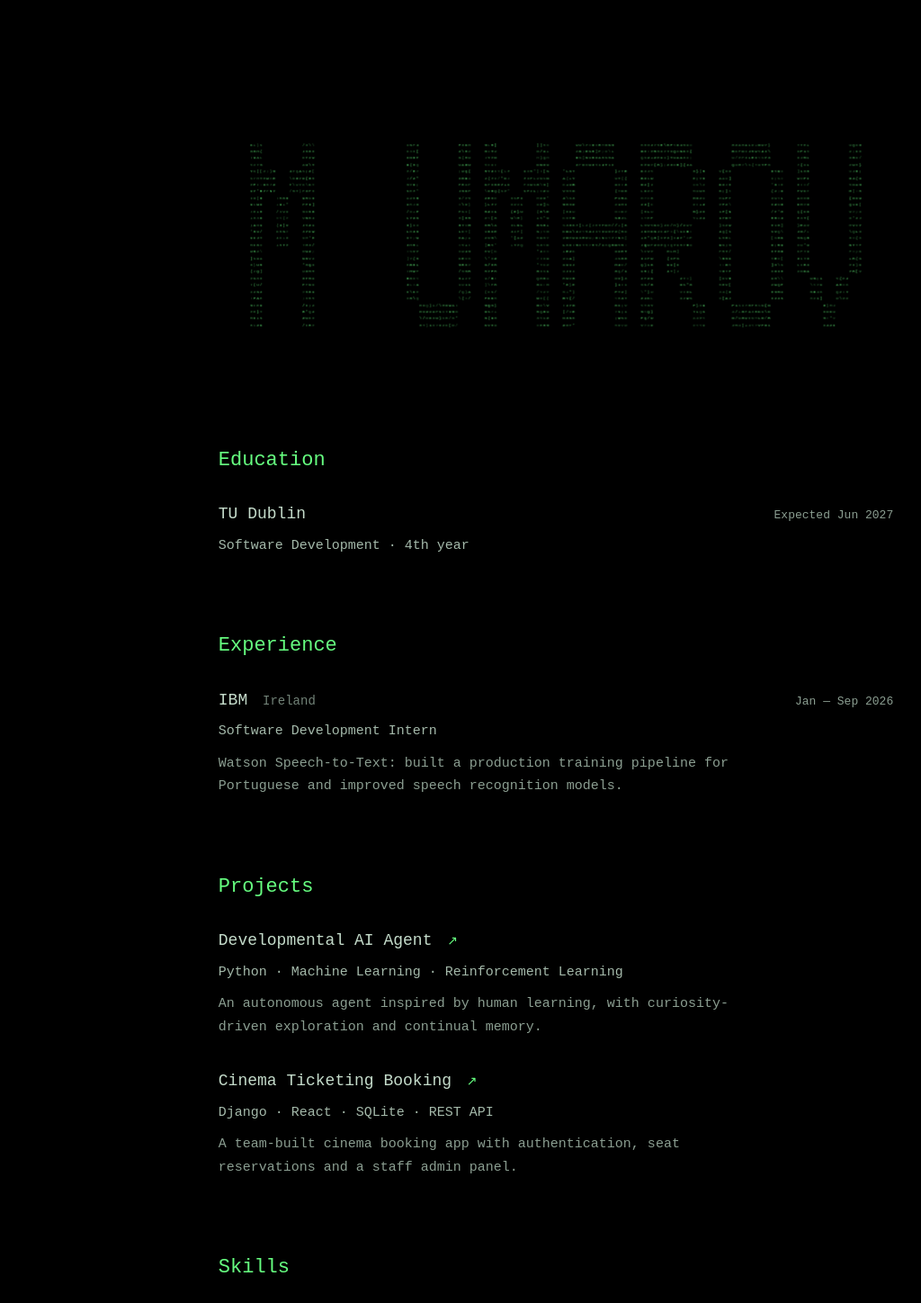
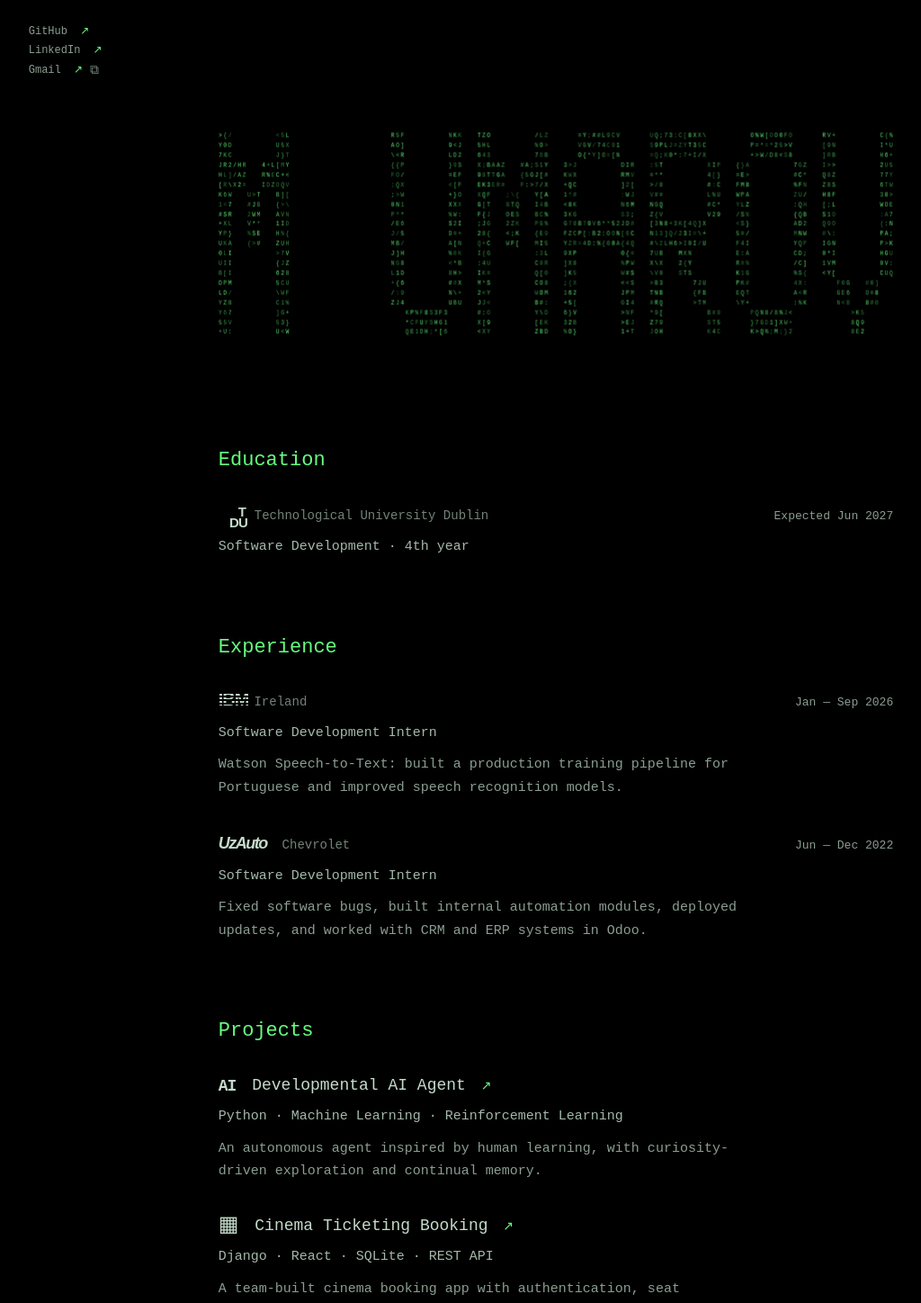
Before and after one commit to Muha126/umarov.eu, a React (Vite) app in the folder umarov-portfolio/: page / in a window 1280 px wide. Shown: the top 1448 px of the page at 90% size, without its empty margins (22-1046 px from the left). Built offline with nearby package versions, Linux system fonts and the light colour scheme.

Commit message:
second version

```diff
--- a/umarov-portfolio/src/App.css
+++ b/umarov-portfolio/src/App.css
@@ -1,16 +1,39 @@
 .terminal {
+  position: relative;
   min-height: 100svh;
   padding: clamp(48px, 8vh, 96px) 4.2vw 0;
   background: #000;
 }
 
+.social-links {
+  position: absolute;
+  top: 28px;
+  left: 4.2vw;
+  display: flex;
+  flex-direction: column;
+  align-items: flex-start;
+  gap: 7px;
+  color: #8b9e91;
+  font-size: 12px;
+  line-height: 1.2;
+}
+
+.social-links a { transition: color 160ms ease; }
+.social-links a:hover { color: #66ff80; }
+.social-links a span { margin-left: 7px; color: #66ff80; }
+.gmail-row { display: flex; align-items: center; gap: 8px; }
+.copy-button { padding: 0; border: 0; background: transparent; color: #728378; cursor: pointer; font: inherit; font-size: 14px; line-height: 1; }
+.copy-button:hover { color: #66ff80; }
+.copy-note { margin-top: 3px; color: #66ff80; font-size: 10px; letter-spacing: .04em; }
+
 .console-name {
   display: block;
   width: 100%;
   height: clamp(180px, 31vw, 470px);
-  transform: scale(0.58);
+  transform: scale(0.64);
   transform-origin: center center;
 }
+
 
 .experience {
   width: 64%;
@@ -48,17 +71,106 @@
   font-size: 14px;
 }
 
+.experience h3 .ibm-mark {
+  display: inline-block;
+  margin-left: 0;
+  color: transparent;
+  font-family: Arial, sans-serif;
+  font-size: 20px;
+  font-weight: 900;
+  letter-spacing: -1px;
+  line-height: 1;
+  background: repeating-linear-gradient(to bottom, #c4dbca 0 2px, transparent 2px 4px);
+  background-clip: text;
+  -webkit-background-clip: text;
+}
+
+.experience h3 .tud-mark {
+  display: inline-flex;
+  position: relative;
+  width: 32px;
+  height: 32px;
+  margin-left: 0;
+  color: #c4dbca;
+  font-family: Arial, sans-serif;
+  font-size: 15px;
+  font-weight: 900;
+  letter-spacing: -1px;
+  vertical-align: middle;
+}
+
+.experience h3 .tud-mark > b:first-child {
+  position: absolute;
+  top: 0;
+  left: 26px;
+  margin: 0;
+  transform: translateX(-50%);
+}
+
+.experience h3 .tud-mark b { font-weight: 900; }
+.experience h3 .tud-bottom {
+  position: absolute;
+  right: 0;
+  bottom: 0;
+  display: flex;
+  gap: 0;
+  margin: 0;
+  color: inherit;
+  font-size: inherit;
+  line-height: 1;
+}
+.experience h3 .tud-name { margin-left: 8px; }
+
 .experience-dates { margin: 0; color: #8b9e91; font-size: 13px; }
 .experience-role { margin: 7px 0 0; color: #a4b9aa; }
 .experience-summary { max-width: 620px; margin: 10px 0 0; color: #8b9e91; }
+.experience-entry { margin-top: 34px; }
 .experience:last-child { padding-bottom: 100px; }
 .project + .project { margin-top: 32px; }
 .project a:hover { color: #66ff80; }
 .project h3 span { color: #66ff80; }
+.project-mark {
+  display: inline-block;
+  width: auto;
+  height: auto;
+  margin: 0 7px 0 0 !important;
+  color: transparent !important;
+  font-family: 'Courier New', monospace;
+  font-size: 18px !important;
+  font-weight: 400;
+  line-height: 1;
+  vertical-align: -1px;
+  background: repeating-linear-gradient(to bottom, #c4dbca 0 2px, transparent 2px 4px);
+  background-clip: text;
+  -webkit-background-clip: text;
+}
+.ai-mark {
+  color: #c4dbca !important;
+  background: none;
+  font-weight: 700;
+  letter-spacing: -1px;
+}
+.cinema-mark {
+  color: #c4dbca !important;
+  background: none;
+  font-size: 24px !important;
+  letter-spacing: 0;
+}
+.experience h3 .uzauto-mark {
+  display: inline-block;
+  margin-left: 0;
+  color: #c4dbca;
+  font-family: Arial, sans-serif;
+  font-size: 18px;
+  font-style: italic;
+  font-weight: 800;
+  letter-spacing: -1.5px;
+}
 .skills-list { display: flex; flex-wrap: wrap; gap: 10px 24px; margin: 0; padding: 0; list-style: none; color: #a4b9aa; }
 
 @media (max-width: 600px) {
   .terminal { padding-inline: 6vw; }
+  .social-links { top: 22px; left: 6vw; font-size: 11px; }
   .console-name { height: 180px; }
   .experience { width: 88%; margin-top: 40px; }
   .experience-heading { flex-wrap: wrap; gap: 2px 12px; }
--- a/umarov-portfolio/src/App.jsx
+++ b/umarov-portfolio/src/App.jsx
@@ -1,4 +1,4 @@
-import { useEffect, useRef } from 'react'
+import { useEffect, useRef, useState } from 'react'
 import './App.css'
 
 const alphabet = '0123456789ABCDEFGHIJKLMNOPQRSTUVWXYZ<>/\\{}[]#%+=:;*'
@@ -34,7 +34,7 @@ function ConsoleName() {
       canvas.height = Math.round(height * dpr)
       context.setTransform(dpr, 0, 0, dpr, 0, 0)
       // Each large letter is itself built from a grid of tiny console characters.
-      const subdivisions = width < 600 ? 2 : 4
+      const subdivisions = width < 600 ? 1 : 3
       const columns = 47 * subdivisions
       const rows = 7 * subdivisions
       const stepX = width / columns
@@ -98,14 +98,31 @@ function ConsoleName() {
 }
 
 function App() {
+  const [copied, setCopied] = useState(false)
+
+  async function copyEmail() {
+    await navigator.clipboard.writeText('umarovm123@gmail.com')
+    setCopied(true)
+    window.setTimeout(() => setCopied(false), 2200)
+  }
+
   return (
     <main className="terminal" aria-labelledby="name">
+      <nav className="social-links" aria-label="Contact links">
+        <a href="https://github.com/Muha126" target="_blank" rel="noreferrer">GitHub <span>↗</span></a>
+        <a href="https://www.linkedin.com/in/mukhammadkarim-umarov-495916262/" target="_blank" rel="noreferrer">LinkedIn <span>↗</span></a>
+        <span className="gmail-row">
+          <a href="mailto:umarovm123@gmail.com">Gmail <span>↗</span></a>
+          <button type="button" className="copy-button" onClick={copyEmail} aria-label="Copy Gmail address" title="Copy email">⧉</button>
+        </span>
+        {copied && <span className="copy-note" role="status">Gmail copied</span>}
+      </nav>
       <h1 id="name" className="sr-only">M UMAROV</h1>
       <ConsoleName />
             <section className="experience" aria-labelledby="education-title">
         <h2 id="education-title">Education</h2>
         <div className="experience-heading">
-          <h3>TU Dublin</h3>
+          <h3><span className="tud-mark" aria-label="TUD"><b>T</b><span className="tud-bottom"><b>D</b><b>U</b></span></span><span className="tud-name">Technological University Dublin</span></h3>
           <p className="experience-dates">Expected Jun 2027</p>
         </div>
         <p className="experience-role">Software Development · 4th year</p>
@@ -114,7 +131,7 @@ function App() {
         <h2 id="experience-title">Experience</h2>
         <article>
           <div className="experience-heading">
-            <h3>IBM <span>Ireland</span></h3>
+            <h3><span className="ibm-mark" aria-label="IBM">IBM</span><span>Ireland</span></h3>
             <p className="experience-dates">Jan — Sep 2026</p>
           </div>
           <p className="experience-role">Software Development Intern</p>
@@ -123,16 +140,27 @@ function App() {
             and improved speech recognition models.
           </p>
         </article>
+        <article className="experience-entry">
+          <div className="experience-heading">
+            <h3><span className="uzauto-mark" aria-label="UzAuto">UzAuto</span> <span>Chevrolet</span></h3>
+            <p className="experience-dates">Jun — Dec 2022</p>
+          </div>
+          <p className="experience-role">Software Development Intern</p>
+          <p className="experience-summary">
+            Fixed software bugs, built internal automation modules, deployed updates,
+            and worked with CRM and ERP systems in Odoo.
+          </p>
+        </article>
       </section>
       <section className="experience" aria-labelledby="projects-title">
         <h2 id="projects-title">Projects</h2>
         <article className="project">
-          <h3><a href="https://github.com/Muha126/AI_Baby/tree/main" target="_blank" rel="noreferrer">Developmental AI Agent <span aria-hidden="true">↗</span></a></h3>
+          <h3><a href="https://github.com/Muha126/AI_Baby/tree/main" target="_blank" rel="noreferrer"><span className="project-mark ai-mark" aria-label="AI">AI</span> Developmental AI Agent <span aria-hidden="true">↗</span></a></h3>
           <p className="experience-role">Python · Machine Learning · Reinforcement Learning</p>
           <p className="experience-summary">An autonomous agent inspired by human learning, with curiosity-driven exploration and continual memory.</p>
         </article>
         <article className="project">
-          <h3><a href="https://github.com/Muha126/Cinema_Ticketing_System" target="_blank" rel="noreferrer">Cinema Ticketing Booking <span aria-hidden="true">↗</span></a></h3>
+          <h3><a href="https://github.com/Muha126/Cinema_Ticketing_System" target="_blank" rel="noreferrer"><span className="project-mark cinema-mark" aria-label="Cinema">▦</span> Cinema Ticketing Booking <span aria-hidden="true">↗</span></a></h3>
           <p className="experience-role">Django · React · SQLite · REST API</p>
           <p className="experience-summary">A team-built cinema booking app with authentication, seat reservations and a staff admin panel.</p>
         </article>
```
